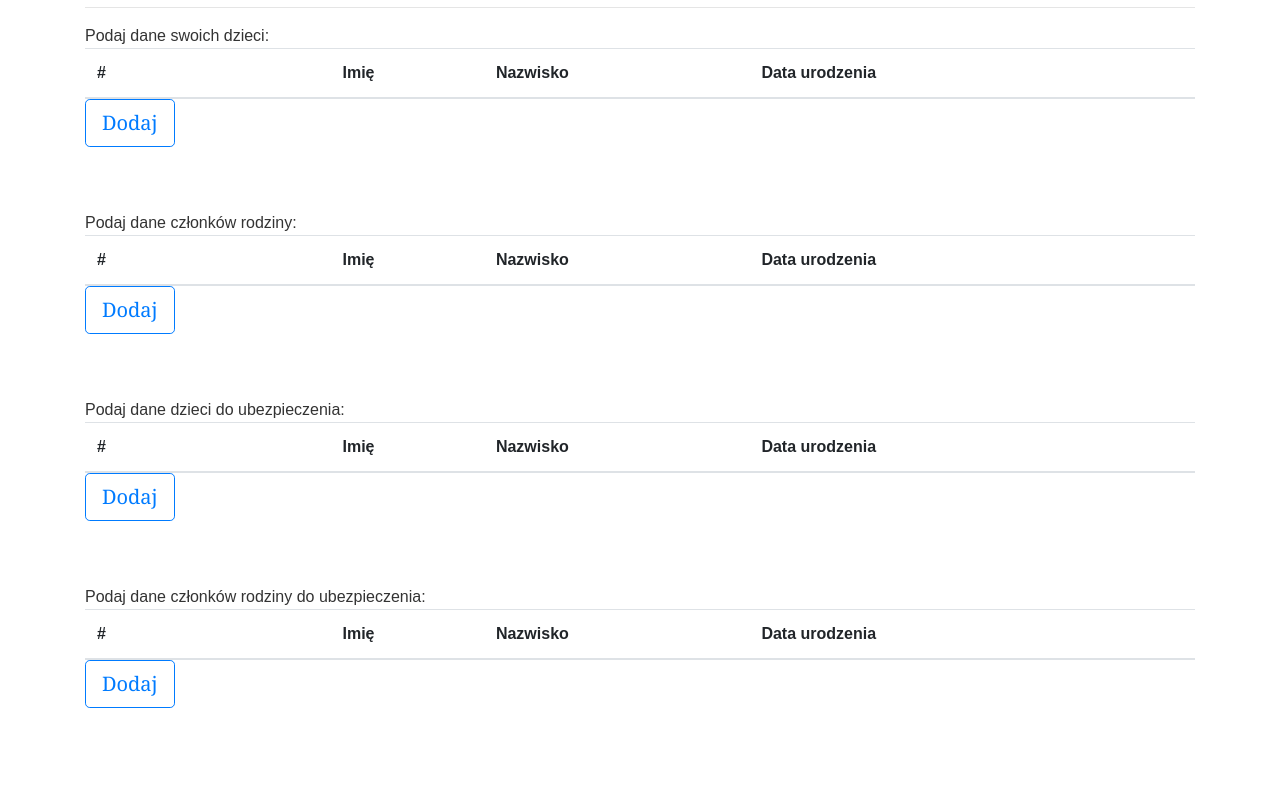
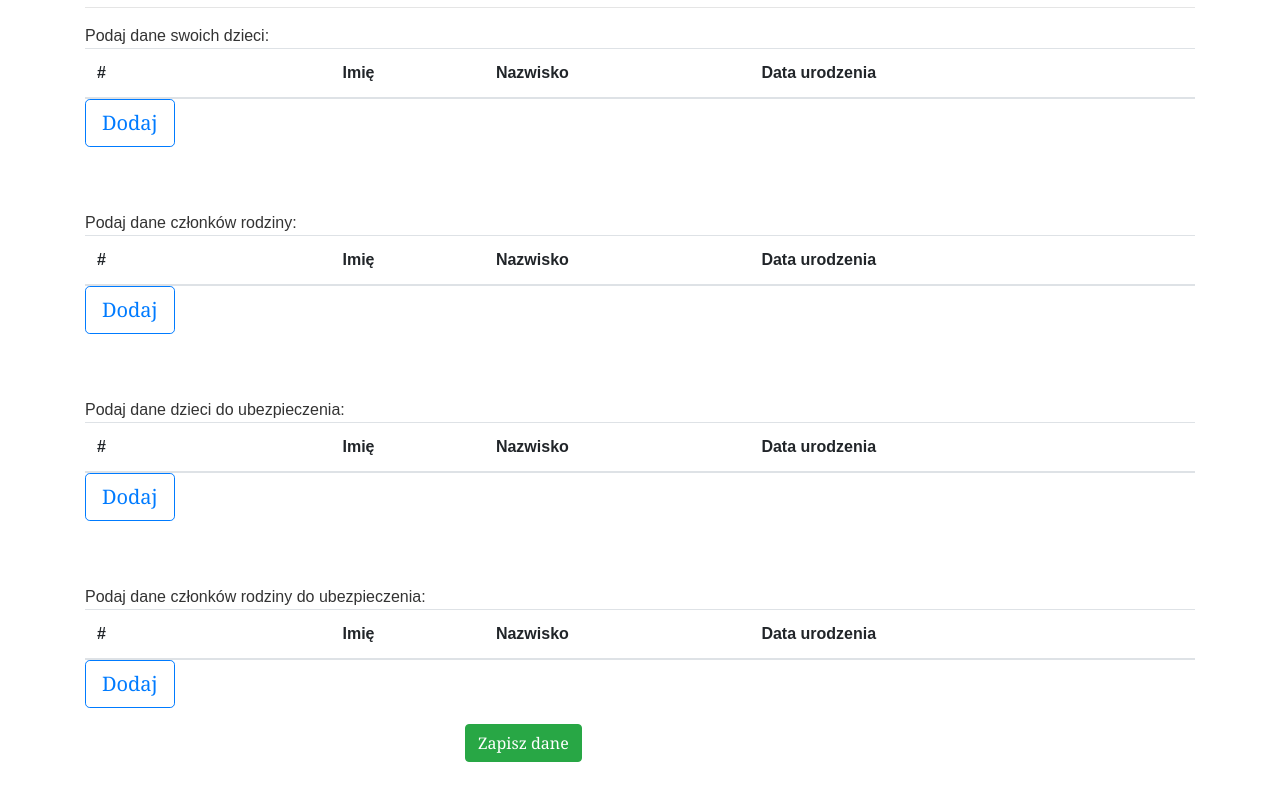
Before and after one commit to Sevarr/firstangularproject, an Angular app: page /employee_form in a window 1280 px wide. Shown: the part 1089-1889 px from the top of the page. Before the commit the page ends 1797 px from the top, so only its background shows below. Built offline with nearby package versions, Linux system fonts and the light colour scheme.

Commit message:
Forms update

```diff
--- a/src/app/employee-form/employee-form.component.html
+++ b/src/app/employee-form/employee-form.component.html
@@ -194,7 +194,21 @@
       </button>
     </div>
   </table>
-</form>
+
+  <div class="row">
+    <div class="col-xs-12 col-lg-12">
+      <div class="row">
+        <div class="col-sm-12 col-md-4 form-group">
+        </div>
+        <div class="col-sm-12 col-md-4 form-group">
+          <button class="btn btn-success" type="submit">Zapisz dane</button>
+        </div>
+        <div class="col-sm-12 col-md-4 form-group">
+        </div>
+      </div>
+    </div>
+  </div>
+</form><br><br>
 
 
 <ng-template #content let-modal>
--- a/src/app/employee-form/employee-form.component.ts
+++ b/src/app/employee-form/employee-form.component.ts
@@ -129,6 +129,8 @@ export class EmployeeFormComponent implements OnInit {
   }
 
   onSubmit() {
+    console.log('Dane pracownika: ', this.employeeDataForm.value);
+    console.log('Dane członków rodziny: ', this.familyMembersDataForm.value);
   }
 
 
```
